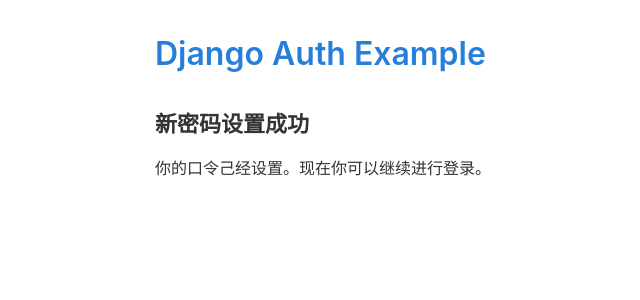
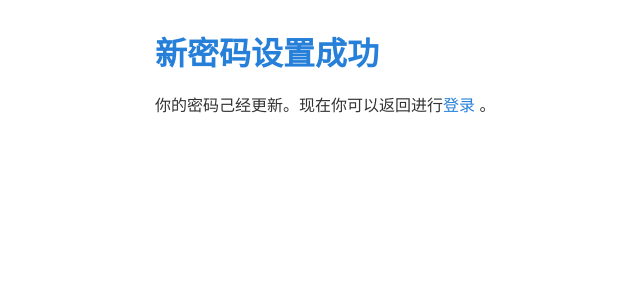
Before and after one commit to Symbianl/new-blog_project, a Django app: page /users/reset/done/ in a window 1280 px wide. Shown: the top 300 px of the page, without its empty margins (100-740 px from the left). Run offline with Django 3.2, Linux system fonts and the light colour scheme; data that the repository does not hold is empty; parts of the project's set-up code (start-up, migrations or seed data) failed here and were passed over.

Commit message:
修改修改密码内容

```diff
--- a/templates/registration/password_reset_complete.html
+++ b/templates/registration/password_reset_complete.html
@@ -12,10 +12,9 @@
 <div class="flex-center">
     <div class="container">
         <div>
-            <h1 class="logo"><a href="{% url 'index' %}">Django Auth Example</a></h1>
-            <h3>新密码设置成功</h3>
+            <h1 class="logo"><a href="#">新密码设置成功</a></h1>
             <p>
-                你的口令己经设置。现在你可以继续进行登录。
+                你的密码己经更新。现在你可以返回进行<a href="{% url 'login' %}">登录</a> 。
             </p>
         </div>
     </div>
--- a/templates/registration/password_reset_confirm.html
+++ b/templates/registration/password_reset_confirm.html
@@ -18,8 +18,8 @@
     <div class="container">
         <div class="flex-center">
             <div class="unit-1-2 unit-1-on-mobile">
-                <h1><a href="{% url 'index' %}">Django Auth Example</a></h1>
-                <h3>设置新密码</h3>
+                <h1><a href="#">设置新密码</a></h1>
+{#                <h3>设置新密码</h3>#}
                 <form class="form" method="post">
                     {% csrf_token %}
                     {{ form.non_field_errors }}
--- a/templates/registration/password_reset_done.html
+++ b/templates/registration/password_reset_done.html
@@ -12,8 +12,8 @@
 <div class="flex-center">
     <div class="container">
         <div>
-            <h1 class="logo"><a href="{% url 'index' %}">Django Auth Example</a></h1>
-            <h3>密码重置链接已经发送</h3>
+            <h1 class="logo"><a href="#">密码重置链接已经发送</a></h1>
+{#            <h3>密码重置链接已经发送</h3>#}
             <p>
                 如果您输入的邮件地址所对应的账户存在，设置密码的提示已经发送邮件给您，您将很快收到。
             </p>
--- a/templates/registration/password_reset_form.html
+++ b/templates/registration/password_reset_form.html
@@ -18,8 +18,8 @@
     <div class="container">
         <div class="flex-center">
             <div class="unit-1-2 unit-1-on-mobile">
-                <h1><a href="{% url 'index' %}">Django Auth Example</a></h1>
-                <h3>重置密码</h3>
+                <h1><a href="#">重置密码</a></h1>
+{#                <h3>重置密码</h3>#}
                 <form class="form" action="{% url 'password_reset' %}" method="post">
                     {% csrf_token %}
                     {{ form.non_field_errors }}
```
